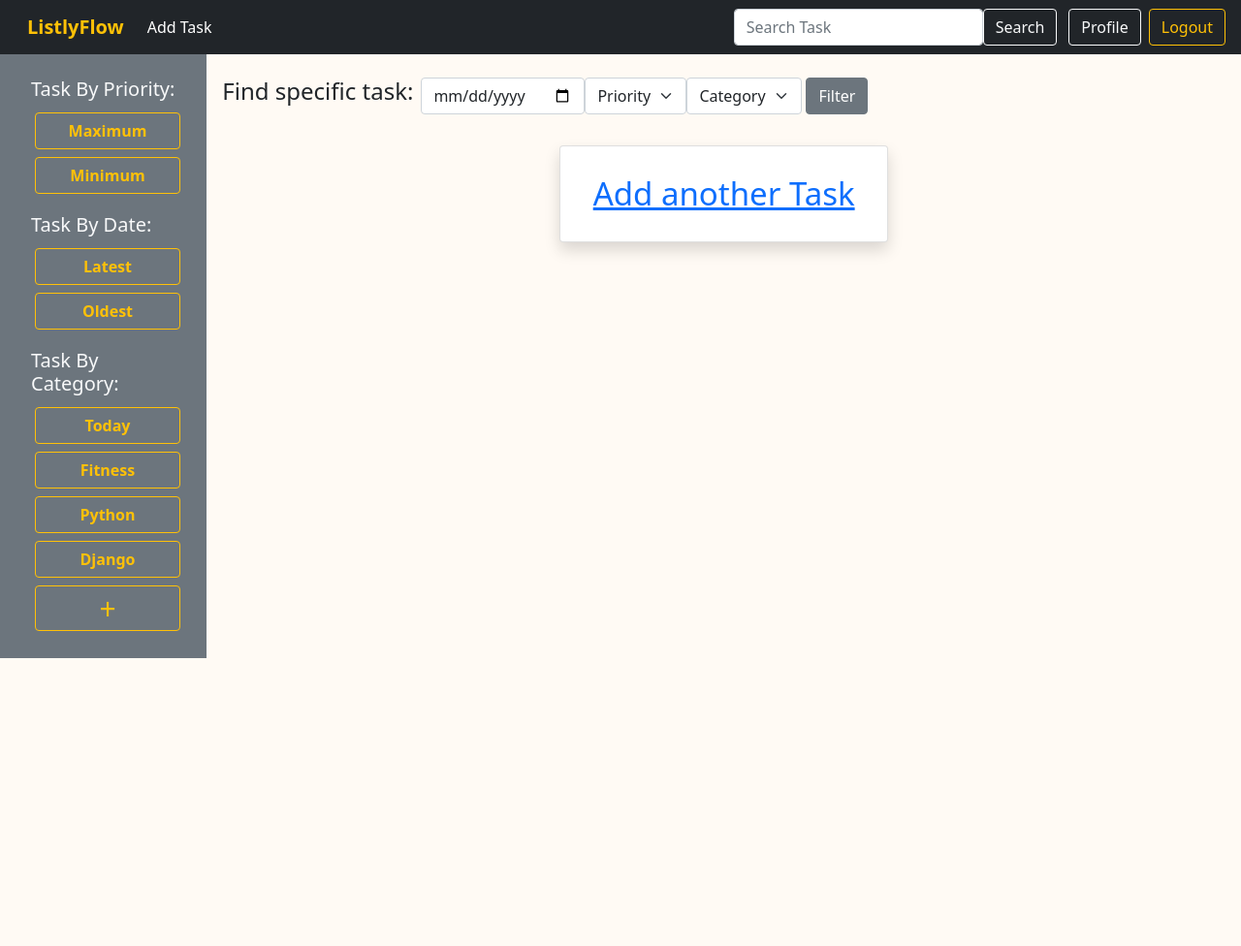
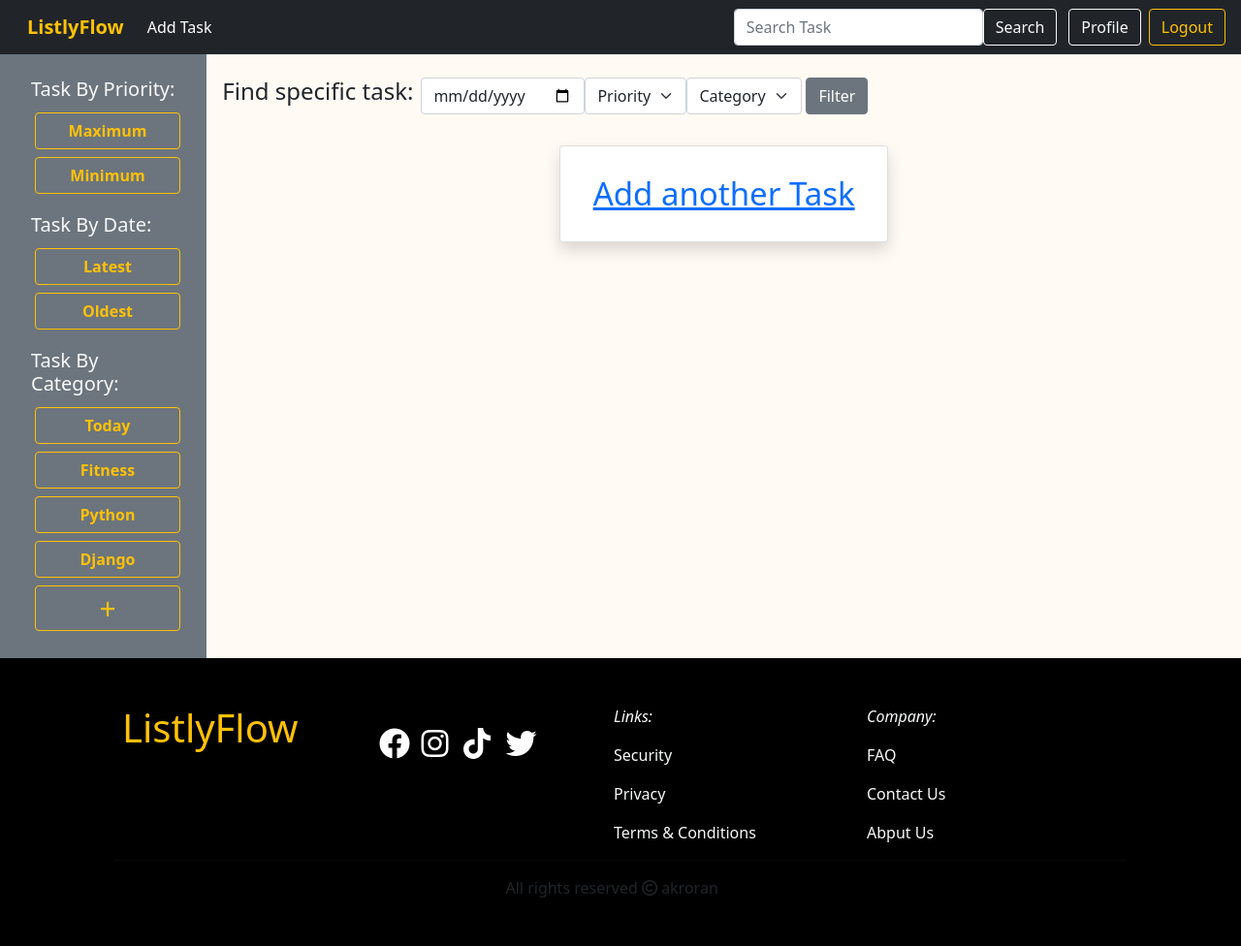
Before and after one commit to AKToran/listlyflow, a Django app: page / in a window 1280 px wide. Shown: the whole page at 97% size. Before the commit the page ends 679 px from the top, so only its background shows below. Run offline with Django 5.2, Linux system fonts and the light colour scheme; a user stored in the database is signed in; data comes from the database, SQL or seed files in the repository; both versions use the stored data as it was after the commit; some libraries are stand-ins or nearby versions.

Commit message:
homepage design and footer

```diff
--- a/listlyflow/s.py
+++ /dev/null
@@ -1,2 +0,0 @@
-import sqlite3
-print(sqlite3.sqlite_version)
--- a/listlyflow/settings.py
+++ b/listlyflow/settings.py
@@ -130,6 +130,9 @@ USE_TZ = True
 # https://docs.djangoproject.com/en/5.0/howto/static-files/
 
 STATIC_URL = 'static/'
+STATICFILES_DIRS = [
+    BASE_DIR/'static',
+]
 
 # Default primary key field type
 # https://docs.djangoproject.com/en/5.0/ref/settings/#default-auto-field
--- /dev/null
+++ b/static/css/base.css
@@ -0,0 +1,3 @@
+footer{
+    background-color: black;
+}
--- /dev/null
+++ b/static/css/home.css
@@ -0,0 +1,25 @@
+body{
+    overflow-x: hidden;
+}
+
+.intro{
+    display: flex;
+    text-align: center;
+    align-items: center;
+    justify-content: center;
+    height: 60vh;
+    background-color: #f8f0e6;
+
+}
+
+.description{
+    text-align: center;
+    margin-top:50px;
+}
+
+.features{
+    list-style: none;
+    padding-top: 80px;
+    font-family: sans-serif;
+    font-weight: 600;
+}
--- a/templates/base.html
+++ b/templates/base.html
@@ -1,14 +1,22 @@
+{% load static %}
 <!doctype html>
 <html lang="en">
   <head>
     <meta charset="utf-8">
     <meta name="viewport" content="width=device-width, initial-scale=1">
+    {% block css_link %}
+
+    {% endblock css_link %}
+    {% comment %}* css link {% endcomment %}
+
+
     <link href="https://cdn.jsdelivr.net/npm/bootstrap@5.0.2/dist/css/bootstrap.min.css" rel="stylesheet" integrity="sha384-EVSTQN3/azprG1Anm3QDgpJLIm9Nao0Yz1ztcQTwFspd3yD65VohhpuuCOmLASjC" crossorigin="anonymous">
+    <link rel="stylesheet" href="https://cdnjs.cloudflare.com/ajax/libs/font-awesome/6.1.2/css/all.min.css" integrity="sha512-1sCRPdkRXhBV2PBLUdRb4tMg1w2YPf37qatUFeS7zlBy7jJI8Lf4VHwWfZZfpXtYSLy85pkm9GaYVYMfw5BC1A==" crossorigin="anonymous" referrerpolicy="no-referrer" />
     {% block title %}
 
     {% endblock title %}
   </head>
-  <body style="background-color: #fffaf4;">
+  <body style="background-color: #fffaf4;;">
 
     <nav class="navbar navbar-expand-lg navbar-light bg-dark">
         <div class="container-fluid">
@@ -45,7 +53,7 @@
 
     {% if messages %}
     {% for m in messages %}
-    <div class="alert w-25 m-auto"
+    <div class="alert w-25 p-0 m-auto"
     role="alert" aria-live="assertive" aria-atomic="true">
       <div class="d-flex" style="background-color: #ffff; border-radius: 5px;">
         <div class="toast-body">
@@ -63,6 +71,47 @@
     {% endblock content %}
 
 
+    {% comment %}* footer section {% endcomment %}
+
+    <footer class="footer"
+    style="background-color: black">
+      <div class=" container row p-5 m-auto">
+        <div class="col-3 ps-2">
+          <h1 class="text-warning">ListlyFlow</h1>
+      </div>
+
+      <div class="footer-icon mt-4 col-2 text-center">
+          <div class="row">
+              <i class="fa-brands col-3 fa-2x fa-facebook" style="color: #ffffff;"></i>
+
+              <i class="fa-brands col-3 fa-2x fa-instagram" style="color: #ffffff;"></i>
+
+              <i class="fa-brands col-3 fa-2x fa-tiktok" style="color: #ffffff;"></i>
+
+              <i class="fa-brands col-3 fa-2x fa-twitter" style="color: #ffffff;"></i>
+          </div>
+      </div>
+
+      <div class="text-light col-3 ps-5">
+          <ul><i> Links: </i></ul>
+          <ul> Security </ul>
+          <ul> Privacy </ul>
+          <ul> Terms & Conditions </ul>
+      </div>
+
+      <div class="text-light col-3 ps-5">
+          <ul><i> Company:</i></ul>
+          <ul> FAQ </ul>
+          <ul> Contact Us </ul>
+          <ul> Abput Us </ul>
+
+      </div>
+      <hr>
+      <p class="w-25 m-auto">All rights reserved <i class="fa-regular fa-copyright"></i> akroran</p>
+      </div>
+  </footer>
+
+
     <script src="https://cdn.jsdelivr.net/npm/@popperjs/core@2.11.8/dist/umd/popper.min.js" integrity="sha384-I7E8VVD/ismYTF4hNIPjVp/Zjvgyol6VFvRkX/vR+Vc4jQkC+hVqc2pM8ODewa9r" crossorigin="anonymous"></script>
     <script src="https://cdn.jsdelivr.net/npm/bootstrap@5.3.2/dist/js/bootstrap.min.js" integrity="sha384-BBtl+eGJRgqQAUMxJ7pMwbEyER4l1g+O15P+16Ep7Q9Q+zqX6gSbd85u4mG4QzX+" crossorigin="anonymous"></script>
 
--- a/templates/home.html
+++ b/templates/home.html
@@ -1,4 +1,8 @@
 {% extends "base.html" %}
+{% load static %}
+{% block css_link %}
+<link rel="stylesheet" href="{% static "css/home.css" %}">
+{% endblock css_link %}
 {% block title %}
 <title>ListlyFlow</title> {% endblock title %}
 {% block content %}
@@ -112,14 +116,48 @@
 
 {% else %}
 
-  <div class="text-center pt-5">
-    <h2>Hello mate, Welcome to ListlyFlow!</h2>
+  <div class="intro">
+    <div>
+      <h2>Hello mate, Welcome to ListlyFlow!</h2>
     <h3>A simple task/project management or to-do app, whatever you call it.</h3>
     <h4 class="m-3"><a class="btn btn-info fw-bold" href="{% url "create-account" %}">Register</a> to give it a try. Already have an account? <a class="btn btn-success fw-bold"
       href="{% url "login" %}">Login</a>
     </h4>
+    </div>
+  </div>
 
+<div class="description">
+  <h2 class="mb-3">User Homepage looks like:</h2>
+  <img class="w-75 shadow" src="{% static "images/homepage.png" %}" alt="Logged In User Dashboard">
+  <h2 class="p-5 mt-4" style="background-color: #f8f0e6;"> Get your tasks out of your head, <br> we wil Remember them for you. </h2>
+
+</div>
+
+<div class="row">
+  <div class="col-5">
+    <img class="w-75 m-5" src="{% static "images/features.jpg" %}" alt="Features Image">
   </div>
+  <div class="features col-7">
+    <h2>You can:</h2>
+    <ul><i class="fa-solid fa-plus"></i> Add task</ul>
+    <ul><i class="fa-solid fa-bars"></i> Assign task to project/categories</ul>
+    <ul><i class="fa-regular fa-flag"></i> Give priority level to tasks</ul>
+    <ul><i class="fa-regular fa-calendar-days"></i> Add a due date</ul>
+    <ul><i class="fa-solid fa-sort"></i> Sort tasks via:
+      <ul class="fw-light">Category</ul>
+      <ul class="fw-light">Priority</ul>
+      <ul class="fw-light">Due Date</ul>
+    </ul>
+    <ul><i class="fa-solid fa-filter"></i> Find specific task</ul>
+    <ul><i class="fa-regular fa-envelope"></i> Recieve updates on email</ul>
+    <ul><i class="fa fa-search" aria-hidden="true"></i> Search task</ul>
+    <ul><i class="fa-regular fa-pen-to-square"></i> Edit/Delete task</ul>
+    <ul><i class="fa-solid fa-check"></i> Complete task</ul>
+  </div>
+
+
+</div>
+
 
 {% endif %}
 
```
Also changed, not shown: db.sqlite3, static/images/features.jpg (added), static/images/homepage.png (added), templates/contact_us.html (added).
